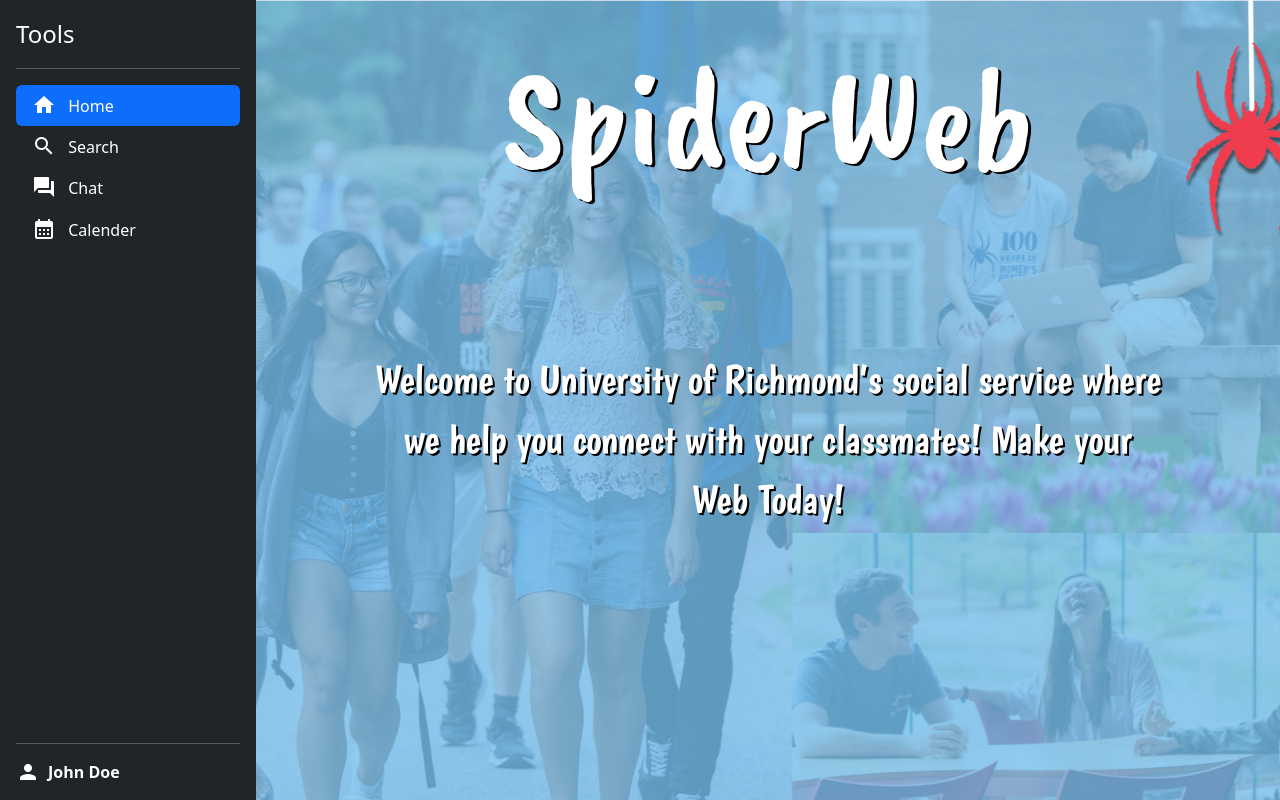
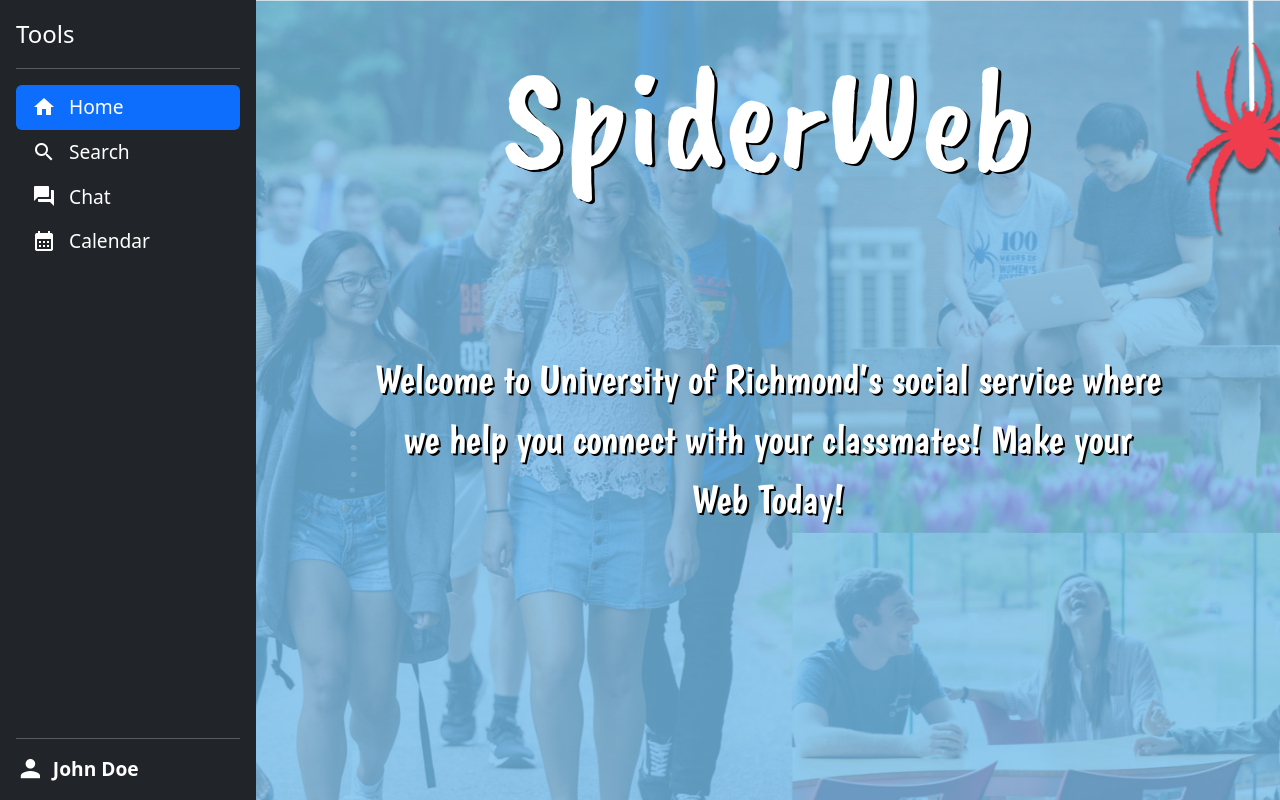
Before and after one commit to hannahvates/395-Human-Comuter-Interaction-Final-Proj--Functionality-Trials, a plain HTML site: page Final Project/index.html in a window 1280 px wide. Drawn offline with nearby package versions, Linux system fonts and the light colour scheme.

Commit message:
Add files via upload

```diff
--- a/Final Project/index.html
+++ b/Final Project/index.html
@@ -46,7 +46,7 @@
             <a href="#" class="nav-link text-white">
               <i class="material-icons bi pe-none me-2">calendar_month</i>
               <!-- <svg class="bi pe-none me-2" width="16" height="16"><use xlink:href="#grid"/></svg> -->
-              Calender
+              Calendar
             </a>
           </li>
           <!-- <li>
@@ -58,8 +58,8 @@
         </ul>
         <hr>
         <div class="dropdown">
-          <a href="#" class="d-flex align-items-center text-white text-decoration-none" data-bs-toggle="dropdown" aria-expanded="false">
-            <i class="material-icons rounded-circle me-2">person</i>
+          <a href="#" class="d-flex align-items-center text-white text-decoration-none nav-link" data-bs-toggle="dropdown" aria-expanded="false">
+            <i class="material-icons rounded-circle me-2" style="font-size: 1.5em;">person</i>
             <!-- <img src="https://github.com/mdo.png" alt="" width="32" height="32" class="rounded-circle me-2"> -->
             <strong>John Doe</strong>
           </a>
--- a/Final Project/sidebars.css
+++ b/Final Project/sidebars.css
@@ -88,6 +88,7 @@ main {
 
 .bi {
   vertical-align: -0.20em;
+  font-size: 1.5em;
   fill: currentColor;
 }
 
@@ -108,3 +109,7 @@ main {
   white-space: nowrap;
   -webkit-overflow-scrolling: touch;
 }
+
+.nav-link {
+  font-size: 1.2em;
+}
```
